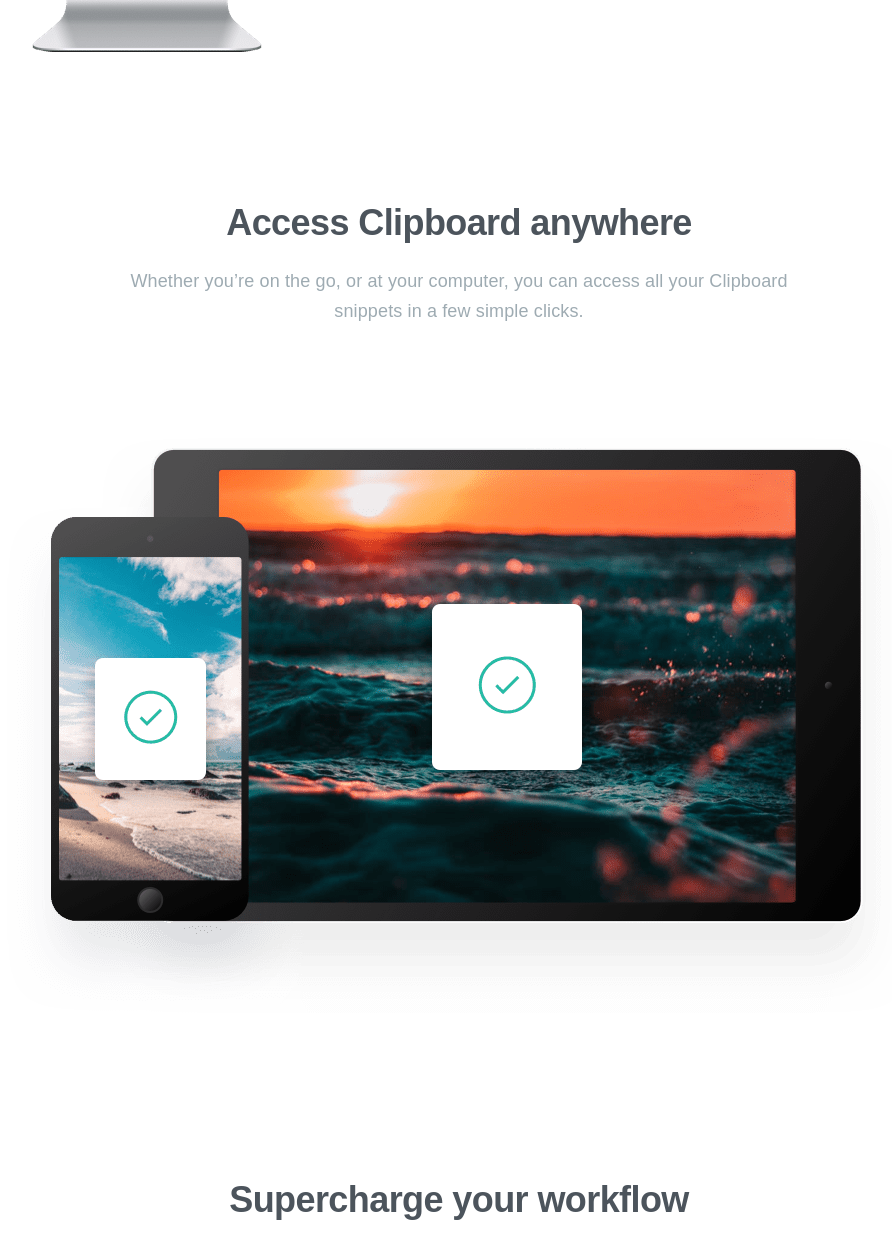
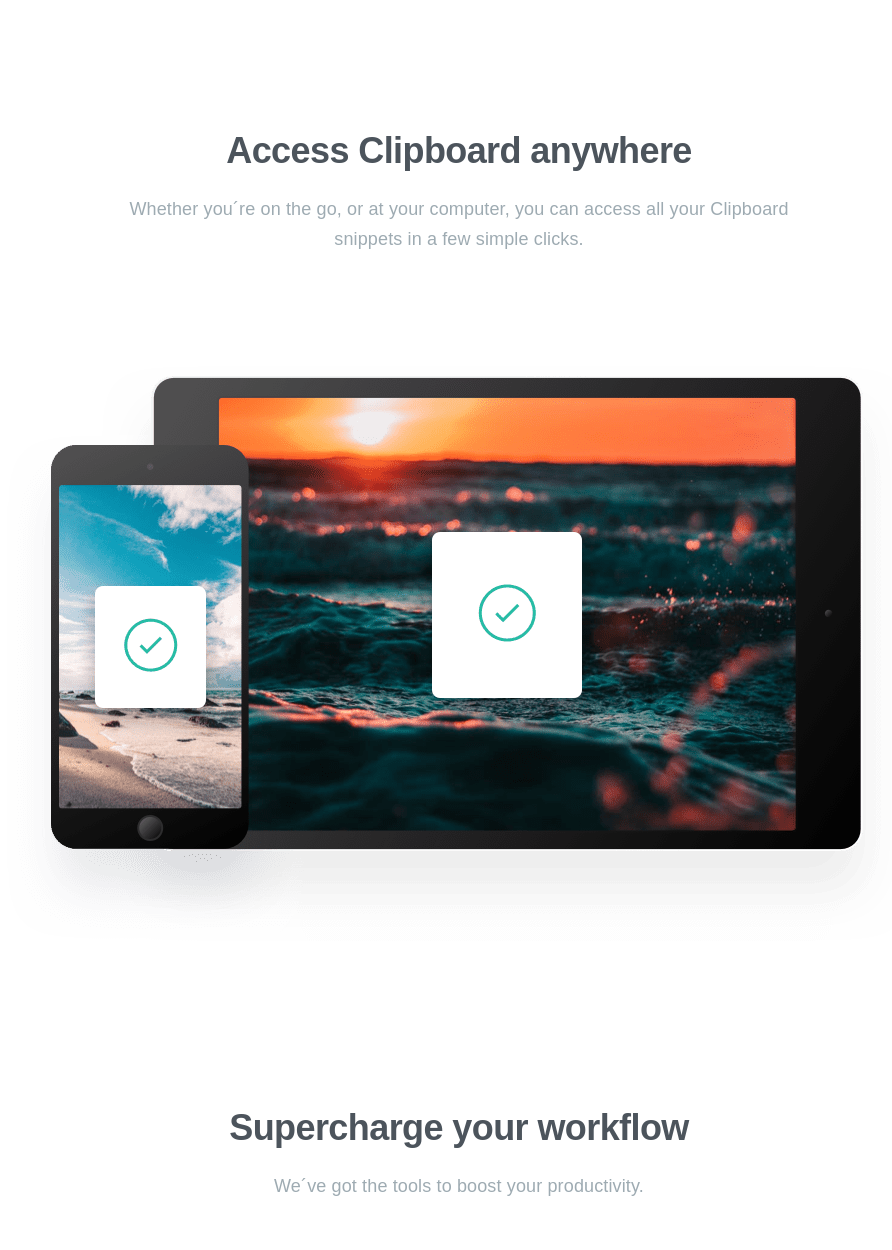
Before and after one commit to Youmnaelzany/clipboard-landing-page, a website: page index.html in a window 1280 px wide. Shown: the part 1550-2800 px from the top of the page, without its empty margins (181-1073 px from the left). Drawn offline with Linux system fonts and the light colour scheme; a web font is replaced by a local one.

Commit message:
add &acute; to html

```diff
--- a/index.html
+++ b/index.html
@@ -45,6 +45,7 @@
           Instantly access your clipboard on all your devices.
         </p>
       </div>
+      <div>
         <button
           class="hero__btn w-[14.1875rem] h-12 rounded-[1.75rem] bg-[#26BBA4] text-[#fff] text-lg font-semibold leading-[1.875rem] tracking-[0.03125rem] sm:w-[19.4375rem]"
           type="button"
@@ -137,8 +138,8 @@
         <p
           class="text-[#9EABB2] text-lg font-normal leading-[1.875rem] tracking-[0.00844rem] w-[45.625rem] sm:w-[19.4375rem] sm:text-base sm:leading-[1.625rem] sm:tracking-[0.0075rem]"
         >
-          Whether you’re on the go, or at your computer, you can access all your
-          Clipboard snippets in a few simple clicks.
+          Whether you&acute;re on the go, or at your computer, you can access
+          all your Clipboard snippets in a few simple clicks.
         </p>
       </div>
       <div class="">
@@ -158,7 +159,7 @@
         <p
           class="text-[#9EABB2] text-lg font-normal leading-[1.875rem] tracking-[0.00844rem] sm:w-[19.4375rem] sm:text-base sm:leading-[1.625rem] sm:tracking-[0.0075rem]"
         >
-          We’ve got the tools to boost your productivity.
+          We&acute;ve got the tools to boost your productivity.
         </p>
       </div>
       <div
@@ -246,7 +247,7 @@
           class="text-[#9EABB2] text-lg font-normal leading-[1.875rem] tracking-[0.00844rem] w-[45.625rem] sm:w-[19.4375rem] sm:text-base sm:keading-[1.625rem] sm:tracking-[0.0075rem]"
         >
           Available for free on the App Store. Download for Mac or iOS, sync
-          with iCloud and you’re ready to start adding to your clipboard.
+          with iCloud and you&acute;re ready to start adding to your clipboard.
         </p>
       </div>
       <div class="flex gap-4 sm:flex-col">
```
